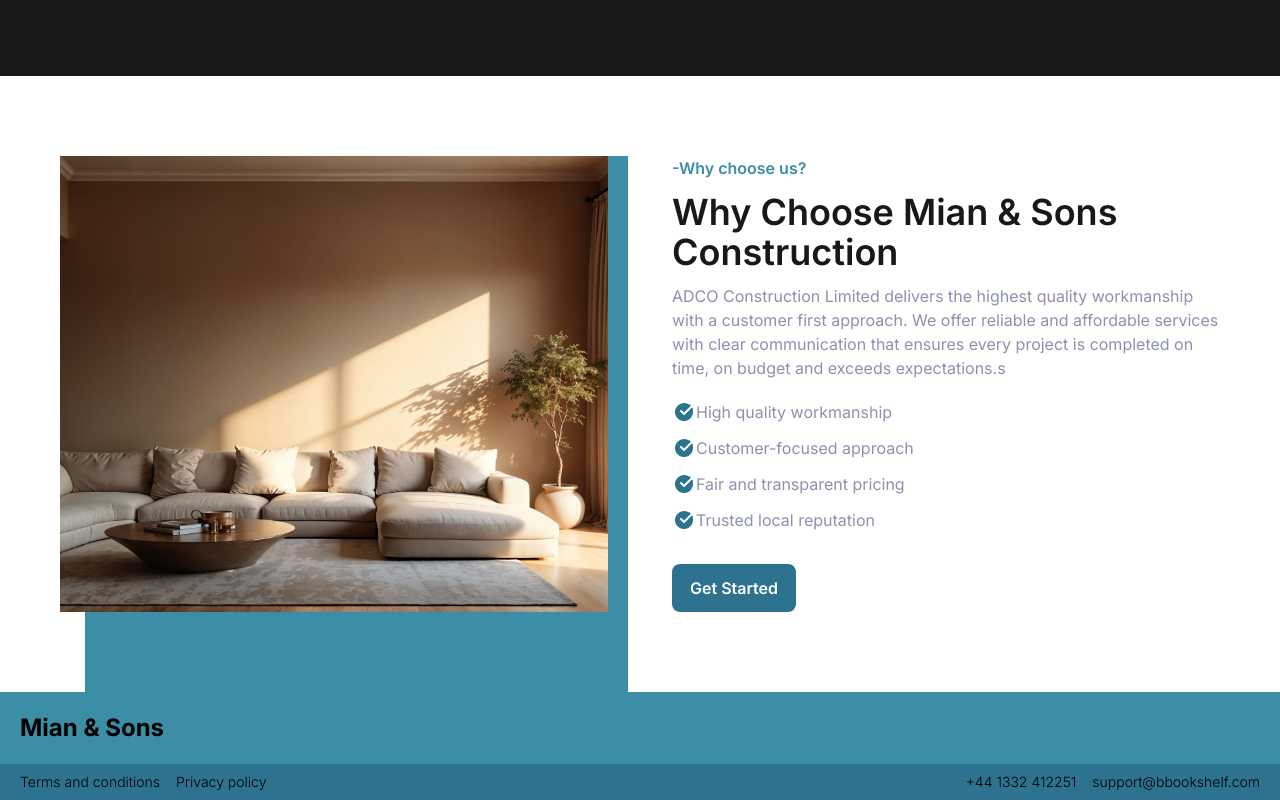
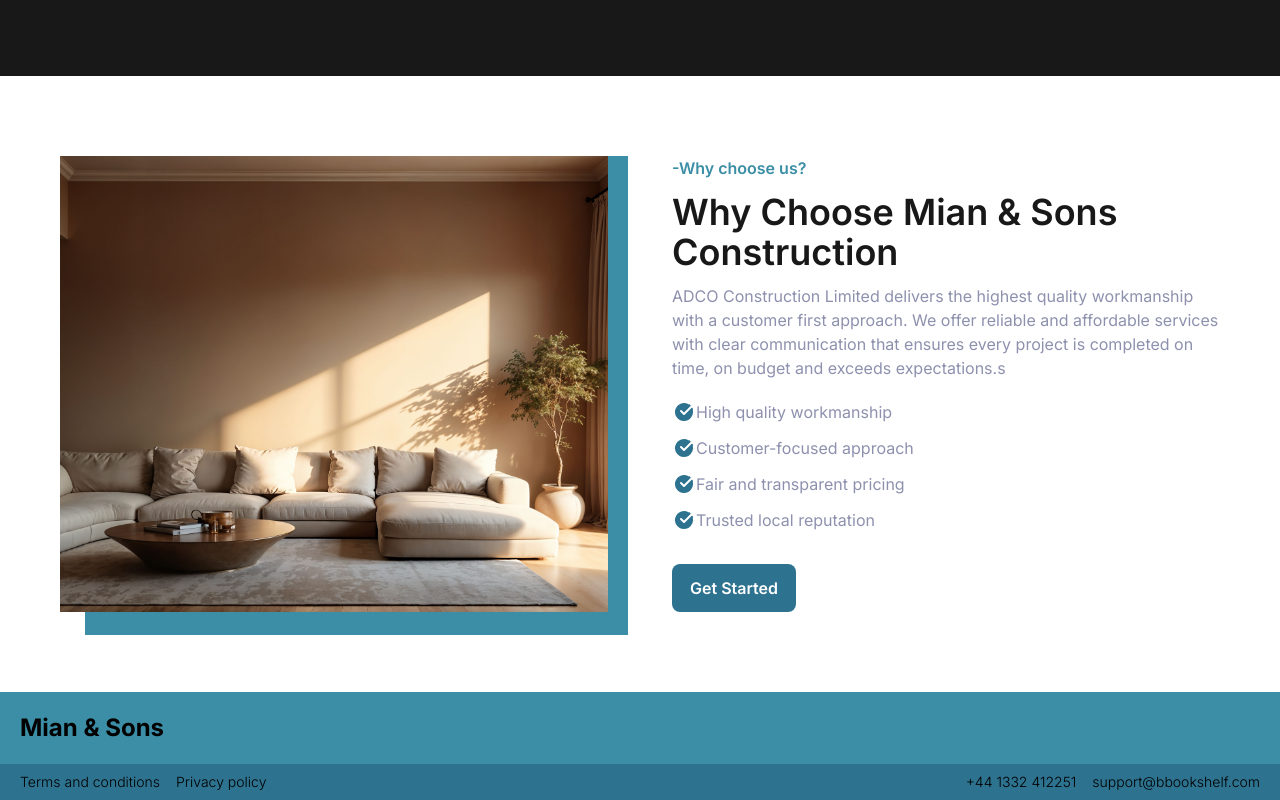
Before and after one commit to abdullahnadeemdev/RealEstate, a React (Vite) app: page / in a window 1280 px wide. Shown: the part 3124-3924 px from the top of the page. Built offline with nearby package versions, Linux system fonts and the light colour scheme.

Commit message:
changes in UI

```diff
--- a/src/components/Home/Values/index.jsx
+++ b/src/components/Home/Values/index.jsx
@@ -4,7 +4,7 @@ import Button from "../../shared/Button";
 
 const Values = () => {
   return (
-    <div className="mt-100 md:mt-75 px-6 md:px-15  flex flex-col-reverse md:flex-row justify-between gap-10">
+    <div className="mt-100 md:mt-75 px-6 md:px-15 xl:px-15  flex flex-col-reverse md:flex-row justify-between gap-10">
       <div className="flex-1 text-center md:text-start">
         <p className="font-semibold text-main text-xs md:text-sm">
           - WHO ARE WE
--- a/src/components/Home/WhyUS/index.jsx
+++ b/src/components/Home/WhyUS/index.jsx
@@ -4,9 +4,9 @@ import { TickBox } from "../../../assets/icons";
 
 const WhyUs = () => {
   return (
-    <div className="flex flex-col md:flex-row justify-between px-6 md:px-15 py-20 gap-6">
+    <div className="flex flex-col md:flex-row justify-between px-6 md:px-15  py-20 gap-6">
       <div className="flex-1 relative mr-10 ">
-        <div className="absolute h-[104%] -z-10 lg:h-[82vh] xl:h-[79vh] w-[99%] bg-secondary -right-5"></div>
+        <div className="absolute h-[104%] -z-10 lg:h-[82vh] xl:h-[79vh] w-[99%] bg-secondary -right-5 max-h-119.75"></div>
         <img src={homeInterior} alt="" className="object-cover w-full h-full" />
       </div>
 
--- a/src/index.css
+++ b/src/index.css
@@ -21,7 +21,7 @@
   --breakpoint-md: 768px;
   --breakpoint-lg: 1024px;
   --breakpoint-xl: 1280px;
-  --breakpoint-2xl: 1440px;
+  --breakpoint-2xl: 1442px;
 }
 
 
```
